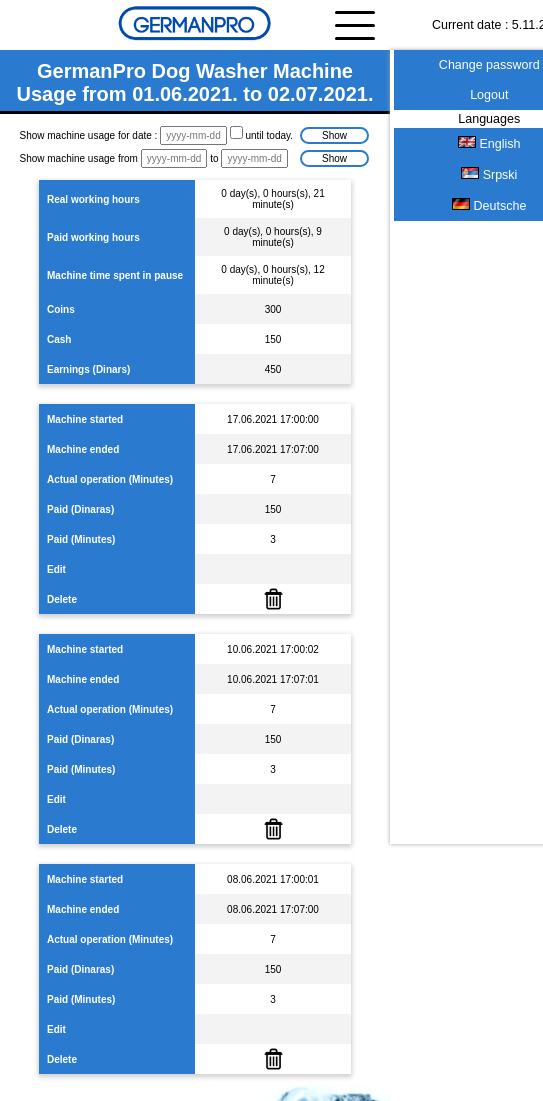
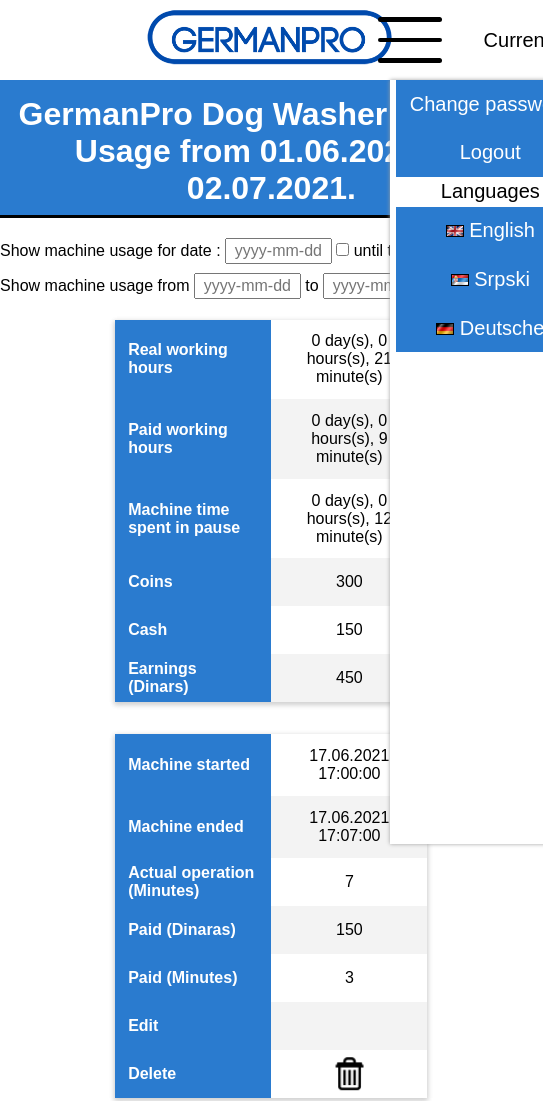
Before and after one commit to georgevescsirmium1995/master, a plain HTML site: page HTML - template/index.html in a window 390 px wide. Shown: the top 1101 px of the page, 543 px wide, since content can reach past the window. Drawn offline with Linux system fonts and the light colour scheme.

```diff
--- a/HTML - template/css/dogwasher.css
+++ b/HTML - template/css/dogwasher.css
@@ -1,30 +1,9 @@
 * {
-    margin: 0;
+    margin: 0 auto;
     padding: 0;
     box-sizing: border-box;
 }
-html, body, .main-data
-{
-    min-height:100vh;
-}
-:root
-{
-    font-size: 14px;
-}
-@media only screen and (max-width: 600px)
-{
-    :root
-    {
-        font-size: 12px;
-    }
-}
-@media only screen and (max-width: 500px)
-{
-    :root
-    {
-        font-size: 10px;
-    }
-}
+
 body
 {
     min-width: min-content;
```
